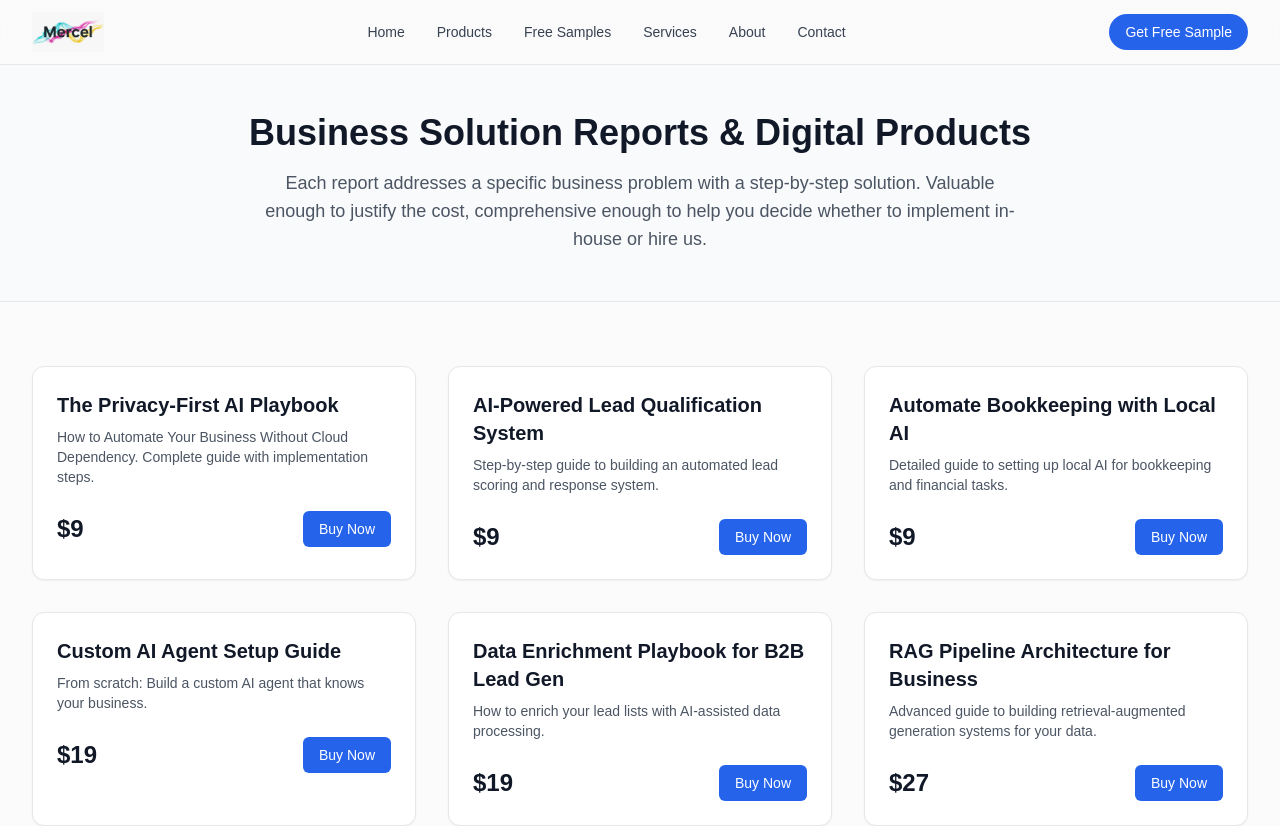
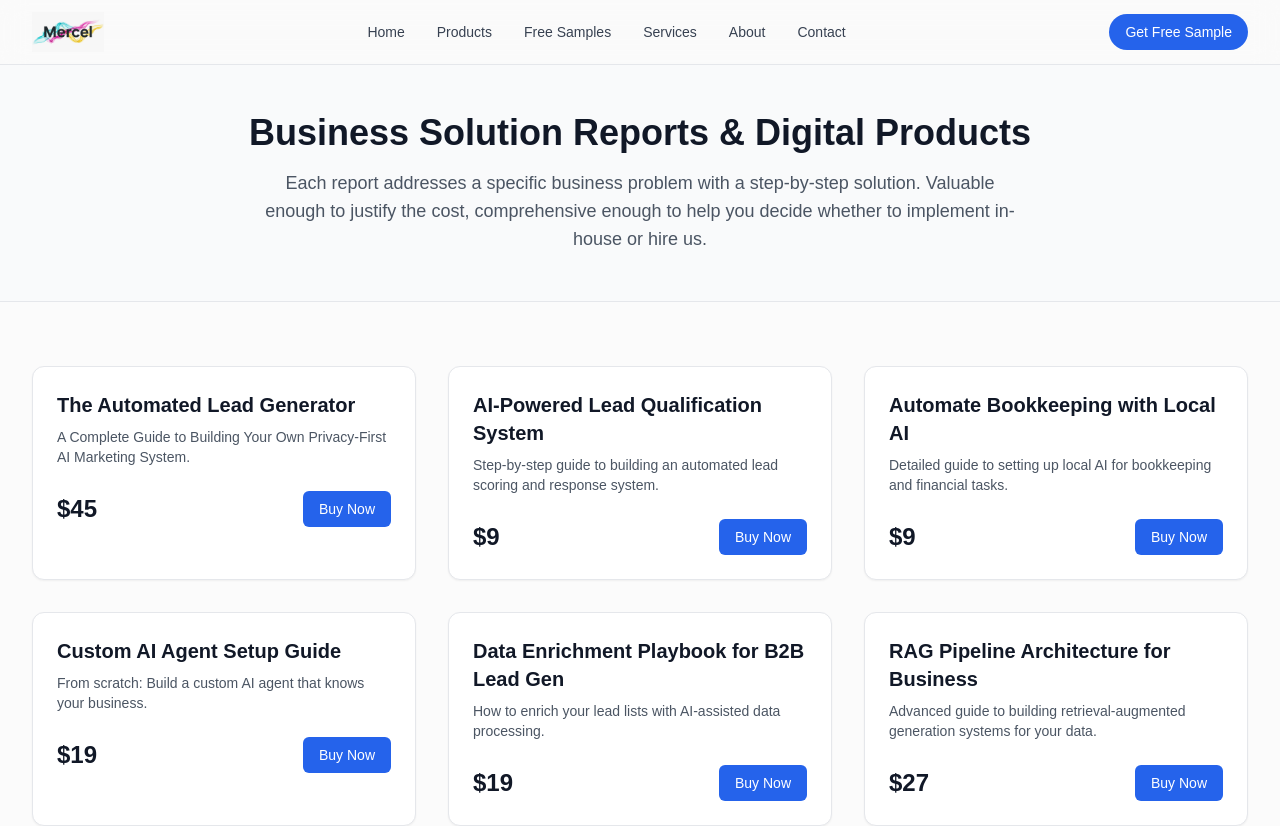
Before and after one commit to Mercel-Vercel/mercel-website, a Next.js app: page /products in a window 1280 px wide. Shown: the top 826 px of the page. Built offline with nearby package versions, Linux system fonts and the light colour scheme.

Commit message:
Update page.tsx

```diff
--- a/app/products/page.tsx
+++ b/app/products/page.tsx
@@ -65,10 +65,10 @@ export default function ProductsPage() {
 
 const products = [
   {
-    title: "The Privacy-First AI Playbook",
-    description: "How to Automate Your Business Without Cloud Dependency. Complete guide with implementation steps.",
-    price: 9,
-    link: "/products/privacy-first-ai-playbook",
+    title: "The Automated Lead Generator",
+    description: "A Complete Guide to Building Your Own Privacy-First AI Marketing System.",
+    price: 45,
+    link: "/products/automated-lead-generator",
   },
   {
     title: "AI-Powered Lead Qualification System",
```
